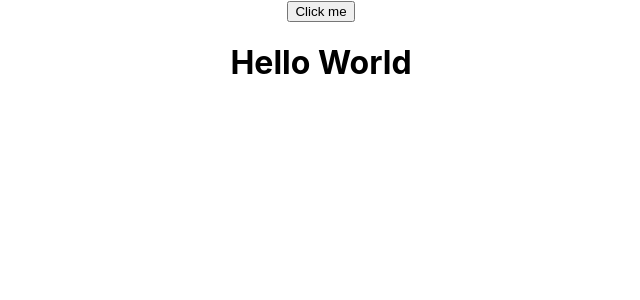
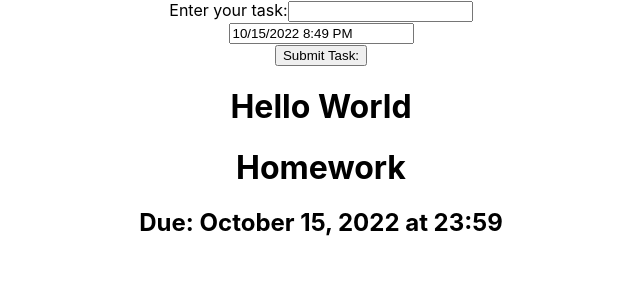
Before and after one commit to patrickhong21/todo-list, a React (Create React App) app: page / in a window 1280 px wide. Shown: the top 300 px of the page, without its empty margins (319-959 px from the left). Built offline with nearby package versions, Linux system fonts and the light colour scheme; the HTML template or start-up script is replaced by a standard one.

Commit message:
Creation of Form.js
:q
:wq#

```diff
--- a/package.json
+++ b/package.json
@@ -7,6 +7,7 @@
     "@testing-library/react": "^13.4.0",
     "@testing-library/user-event": "^13.5.0",
     "react": "^18.2.0",
+    "react-datepicker": "^4.8.0",
     "react-dom": "^18.2.0",
     "react-scripts": "5.0.1",
     "web-vitals": "^2.1.4"
--- a/src/App.js
+++ b/src/App.js
@@ -1,23 +1,27 @@
 import './App.css';
 import { useState, useEffect } from "react";
 import List from "./components/List";
+import Form from "./components/Form";
 
 function App() {
-  const [todoNames, setTodoNames] = useState([]);
+  const [todos, setTodos] = useState([{title:"",date:""}]);
+  const [date, setDate] = useState(new Date());
+  const [input, setInput] = useState("");
 
   useEffect(() => {
     console.log("array updated");
-  }, [todoNames]);
+  }, [todos]);
 
   const onClick = () => {
-    setTodoNames([...todoNames, "1"]);
+    setTodos([...todos, {title:input, date:date}]);
   }
 
   return (
     <div className="App">
-      <button onClick={onClick}>Click me</button>
+      <Form date = {date} setDate = {setDate} input = {input} setInput = {setInput}/>
+      <button onClick={onClick}>Submit Task:</button>
       <h1>Hello World</h1>
-      <List todoNames={todoNames}/>
+      <List todos={todos}/>
     </div>
   );
 }
--- /dev/null
+++ b/src/components/Form.js
@@ -0,0 +1,32 @@
+import DatePicker from "react-datepicker";
+import "react-datepicker/dist/react-datepicker.css";
+
+
+
+function Form({date, setDate, input, setInput}) {
+  return (
+    <div>
+       <form>
+       <label>Enter your task:
+        <input
+          type="text"
+          value={input}
+          onChange={(e) => setInput(e.target.value)}
+        />
+       </label>
+       </form>
+
+       <DatePicker
+       selected={date}
+       onChange={(date) => setDate(date)}
+       timeInputLabel="Time:"
+       dateFormat="MM/dd/yyyy h:mm aa"
+       showTimeInput
+       />
+    </div>
+
+  );
+ }
+
+
+export default Form;
--- a/src/components/List.js
+++ b/src/components/List.js
@@ -1,10 +1,10 @@
 import React from "react";
 import Task from "./Task"
 
-function List({ todoNames }) {
+function List({ todos }) {
   return (
     <div>
-        {todoNames.map(name => <Task name={name}/>)}
+      {todos.map(todo => <Task name={todo.title}/>)}
     </div>
   )
 }
```
Also changed, not shown: 1 other file (tests, documents, lock files or other folders).
